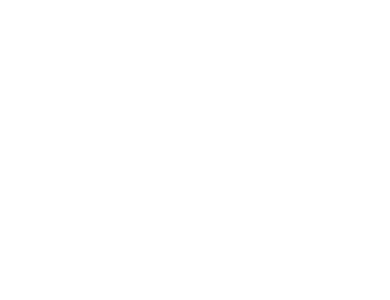
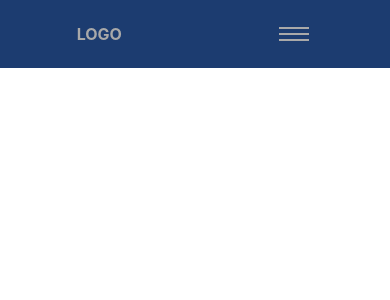
Before and after one commit to RobertKin/Portfolio, a React (Create React App) app: page / in a window 390 px wide. Shown: the top 300 px of the page. Built offline with nearby package versions, Linux system fonts and the light colour scheme.

Commit message:
Stilizajica navigacije dodata

```diff
--- a/src/App.js
+++ b/src/App.js
@@ -1,8 +1,11 @@
-import './App.css';
+import React from "react";
+import Navbar from "./Sections/Header/Header";
 
 function App() {
   return (
-    <div className="App"></div>
+    <div>
+      <Navbar />
+    </div>
   );
 }
 
--- a/src/Sections/Header/Header.css
+++ b/src/Sections/Header/Header.css
@@ -0,0 +1,94 @@
+*,
+*::after,
+*::before {
+    margin: 0;
+    box-sizing: border-box;
+}
+
+html {
+    font-size: 62.5%;
+}
+
+body {
+    font-size: 1.6rem;
+}
+
+li {
+    list-style: none;
+}
+
+a {
+    text-decoration: none;
+    color: darkgrey;
+}
+
+.nav {
+    display: flex;
+    align-items: center;
+    justify-content: space-around;
+    height: 8vh;
+    background: rgb(28, 60, 112);
+}
+
+.logo {
+    text-transform: uppercase;
+    font-weight: bold;
+}
+
+.nav_menu {
+    display: flex;
+    align-items: center;
+    justify-content: space-around;
+    gap: 3.5rem;
+}
+
+.nav_toggler div {
+    width: 3rem;
+    height: 0.2rem;
+    margin: 0.4rem;
+    background: darkgray;
+    transition: 0.5s ease-in;
+}
+
+.nav_toggler {
+    cursor: pointer;
+    display: none;
+}
+
+@media screen and (max-width: 768px) {
+    .nav_toggler {
+        display: block;
+    }
+
+    .nav_menu {
+        position: fixed;
+        top: 7vh;
+        right: 0;
+        width: 50%;
+        height: 93vh;
+        background: rgb(28, 60, 112);
+        flex-direction: column;
+        transform: translateX(100%);
+        transition: 0.5s ease-in;
+    }
+}
+
+/************* Nav Actove Class ***************/
+
+.nav_active {
+    transform: translateX(0);
+}
+
+/************* Toggler Icon Animation ***************/
+
+.toggle .line1 {
+    transform: rotate(-45deg) translate(-4px, 5px);
+}
+
+.toggle .line2 {
+    opacity: 0;
+}
+
+.toggle .line3 {
+    transform: rotate(45deg) translate(-4px, -5px);
+}
```
